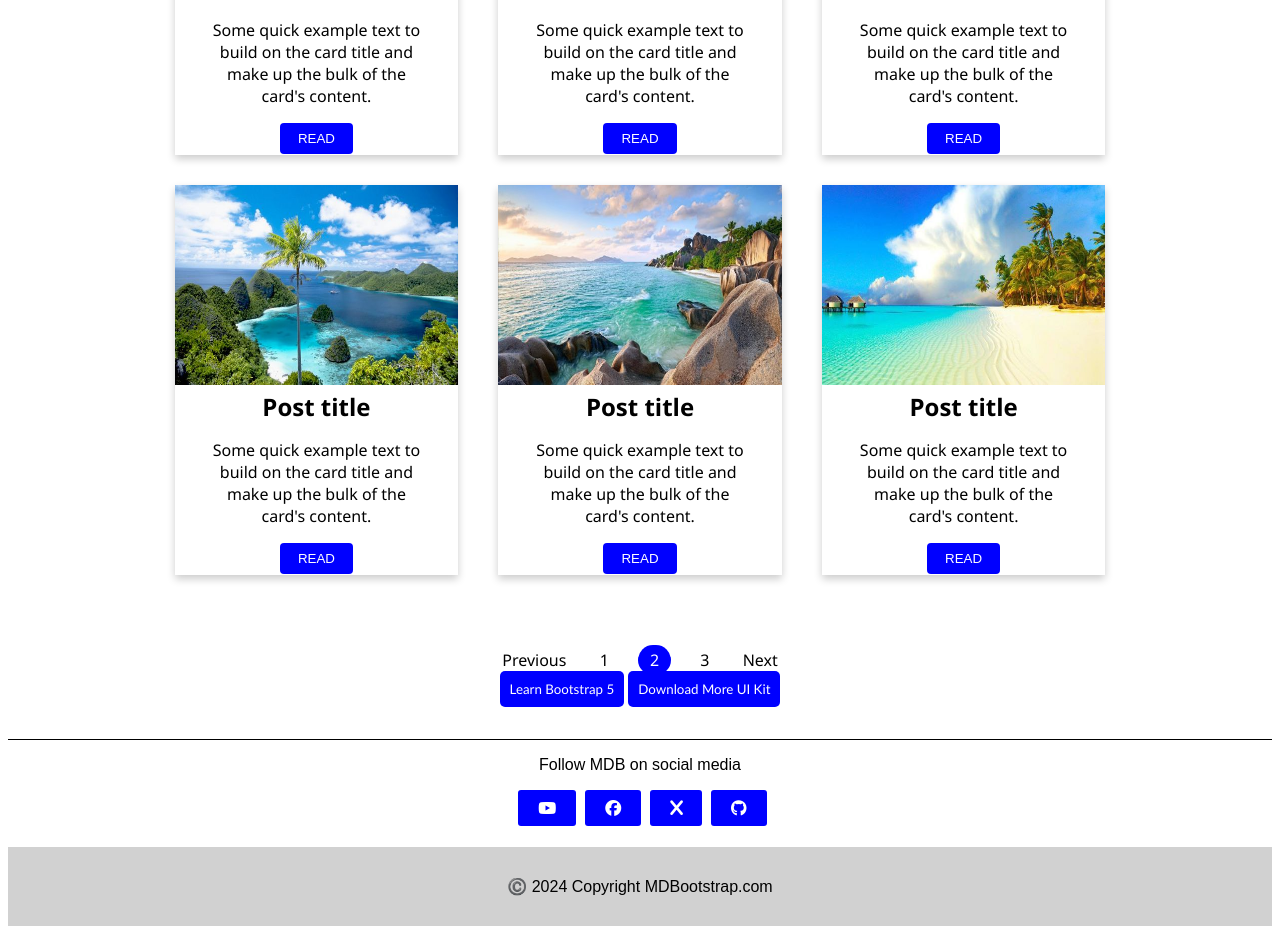
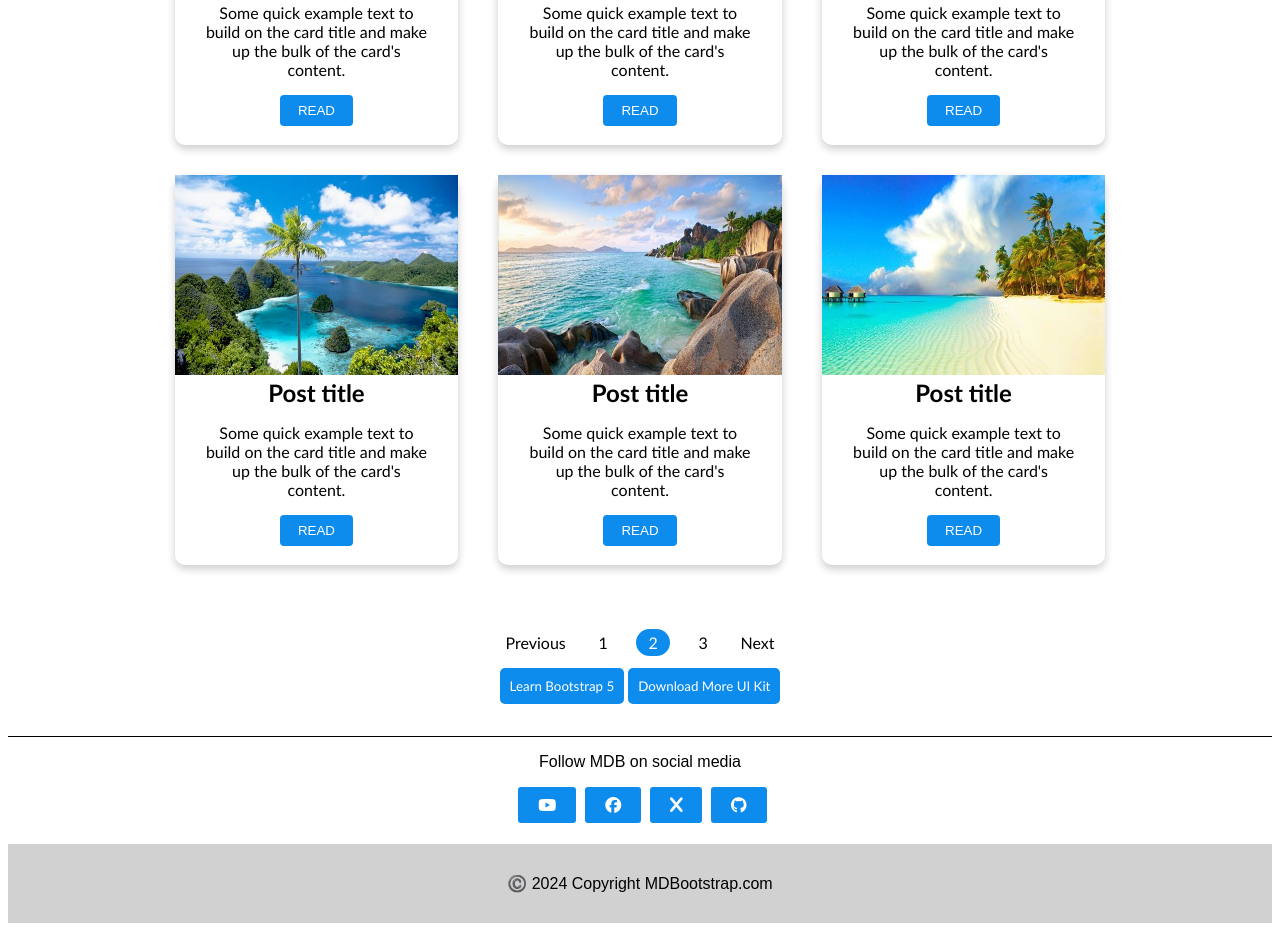
Before and after one commit to hodamadadi/Team-Working, a plain HTML site: page index.html in a window 1280 px wide. Shown: the part 360-1294 px from the top of the page. Drawn offline with Linux system fonts and the light colour scheme.

Commit message:
The button's color changed!.

```diff
--- a/index.css
+++ b/index.css
@@ -2,7 +2,7 @@
   text-align: center;
 }
 .btn-1 {
-  background-color: blue;
+  background-color: rgb(13, 140, 238);
   border-radius: 5px;
   border: none;
   padding: 10px;
@@ -20,7 +20,7 @@
   color: white;
   padding: 10px 20px;
   border-radius: 3px;
-  background-color: blue;
+  background-color: rgb(13, 140, 238);
   margin-left: 0.3rem;
 }
 .footer-span {
@@ -31,36 +31,38 @@
 }
 /**---‐----------------------------Main Section Style---------------------------------------**/
 
-body{
-        font-family: 'Segoe UI', Tahoma, Geneva, Verdana, sans-serif;
+body {
+  font-family: "Gill Sans", "Gill Sans MT", Calibri, "Trebuchet MS", sans-serif;
 }
-    .container{
+.container {
   display: flex;
   width: 80%;
   flex-wrap: wrap;
   justify-content: space-evenly;
   margin: auto;
 }
-    .card{
+.card {
   width: 28%;
   text-align: center;
-        box-shadow: 0px 4px 8px 0px rgba(0,0,0,0.2);
+  box-shadow: 0px 4px 8px 0px rgba(0, 0, 0, 0.2);
   height: 390px;
   margin-bottom: 30px;
+  border-radius: 10px;
 }
-    button{
+button {
   padding: 8px 18px;
-        background-color: blue;
+  background-color: rgb(13, 140, 238);
   color: white;
   border: none;
   border-radius: 4px;
 }
-    .card div{
+.card div {
   padding: 0px 30px;
 }
-    .pagination{
+.pagination {
   text-align: center;
+  margin-bottom: 1rem;
 }
-    h2{
+h2 {
   margin: 0px;
 }
--- a/index.html
+++ b/index.html
@@ -16,58 +16,92 @@
   <body>
     <section>Samana (HEADER)</section>
     <section>
-    <h1 style="text-align: center;">latest Post</h1><br>
+      <h1 style="text-align: center">latest Post</h1>
+      <br />
       <div class="container">
         <div class="card">
-      <img src="1.jpg" width="100%" height="200px">
+          <img src="1.jpg" width="100%" height="200px" />
           <div>
             <h2>Post title</h2>
-          <p>Some quick example text to build on the card title and make up the bulk of the card's content.</p>
+            <p>
+              Some quick example text to build on the card title and make up the
+              bulk of the card's content.
+            </p>
             <button>READ</button>
           </div>
         </div>
         <div class="card">
-      <img src="2.jpg" width="100%" height="200px">
+          <img src="2.jpg" width="100%" height="200px" />
           <div>
             <h2>Post title</h2>
-          <p>Some quick example text to build on the card title and make up the bulk of the card's content.</p>
+            <p>
+              Some quick example text to build on the card title and make up the
+              bulk of the card's content.
+            </p>
             <button>READ</button>
           </div>
         </div>
         <div class="card">
-      <img src="3.jpg" width="100%" height="200px">
+          <img src="3.jpg" width="100%" height="200px" />
           <div>
             <h2>Post title</h2>
-          <p>Some quick example text to build on the card title and make up the bulk of the card's content.</p>
+            <p>
+              Some quick example text to build on the card title and make up the
+              bulk of the card's content.
+            </p>
             <button>READ</button>
           </div>
         </div>
         <div class="card">
-      <img src="4.jpg" width="100%" height="200px">
+          <img src="4.jpg" width="100%" height="200px" />
           <div>
             <h2>Post title</h2>
-          <p>Some quick example text to build on the card title and make up the bulk of the card's content.</p>
+            <p>
+              Some quick example text to build on the card title and make up the
+              bulk of the card's content.
+            </p>
             <button>READ</button>
           </div>
         </div>
         <div class="card">
-      <img src="5.jpg" width="100%" height="200px">
+          <img src="5.jpg" width="100%" height="200px" />
           <div>
             <h2>Post title</h2>
-          <p>Some quick example text to build on the card title and make up the bulk of the card's content.</p>
+            <p>
+              Some quick example text to build on the card title and make up the
+              bulk of the card's content.
+            </p>
             <button>READ</button>
           </div>
         </div>
         <div class="card">
-      <img src="6.jpg" width="100%" height="200px">
+          <img src="6.jpg" width="100%" height="200px" />
           <div>
             <h2>Post title</h2>
-          <p>Some quick example text to build on the card title and make up the bulk of the card's content.</p>
+            <p>
+              Some quick example text to build on the card title and make up the
+              bulk of the card's content.
+            </p>
             <button>READ</button>
           </div>
         </div>
-  </div> <br><br>
-  <div class="pagination">Previous &nbsp;&nbsp;&nbsp;&nbsp;&nbsp;&nbsp; 1 &nbsp;&nbsp;&nbsp;&nbsp;&nbsp;  <span style="background-color: blue; color: white; border-radius: 100px; padding: 4px 12px;">2</span>  &nbsp;&nbsp;&nbsp;&nbsp;&nbsp; 3 &nbsp;&nbsp;&nbsp;&nbsp;&nbsp;&nbsp; Next</div>
+      </div>
+      <br /><br />
+      <div class="pagination">
+        Previous &nbsp;&nbsp;&nbsp;&nbsp;&nbsp;&nbsp; 1
+        &nbsp;&nbsp;&nbsp;&nbsp;&nbsp;
+        <span
+          style="
+            background-color: rgb(13, 140, 238);
+            color: white;
+            border-radius: 100px;
+            padding: 4px 12px;
+          "
+          >2</span
+        >
+        &nbsp;&nbsp;&nbsp;&nbsp;&nbsp; 3 &nbsp;&nbsp;&nbsp;&nbsp;&nbsp;&nbsp;
+        Next
+      </div>
     </section>
     <section id="section3">
       <button class="btn-1">Learn Bootstrap 5</button>
```
Lines whose indentation alone changed are shown as unchanged.
